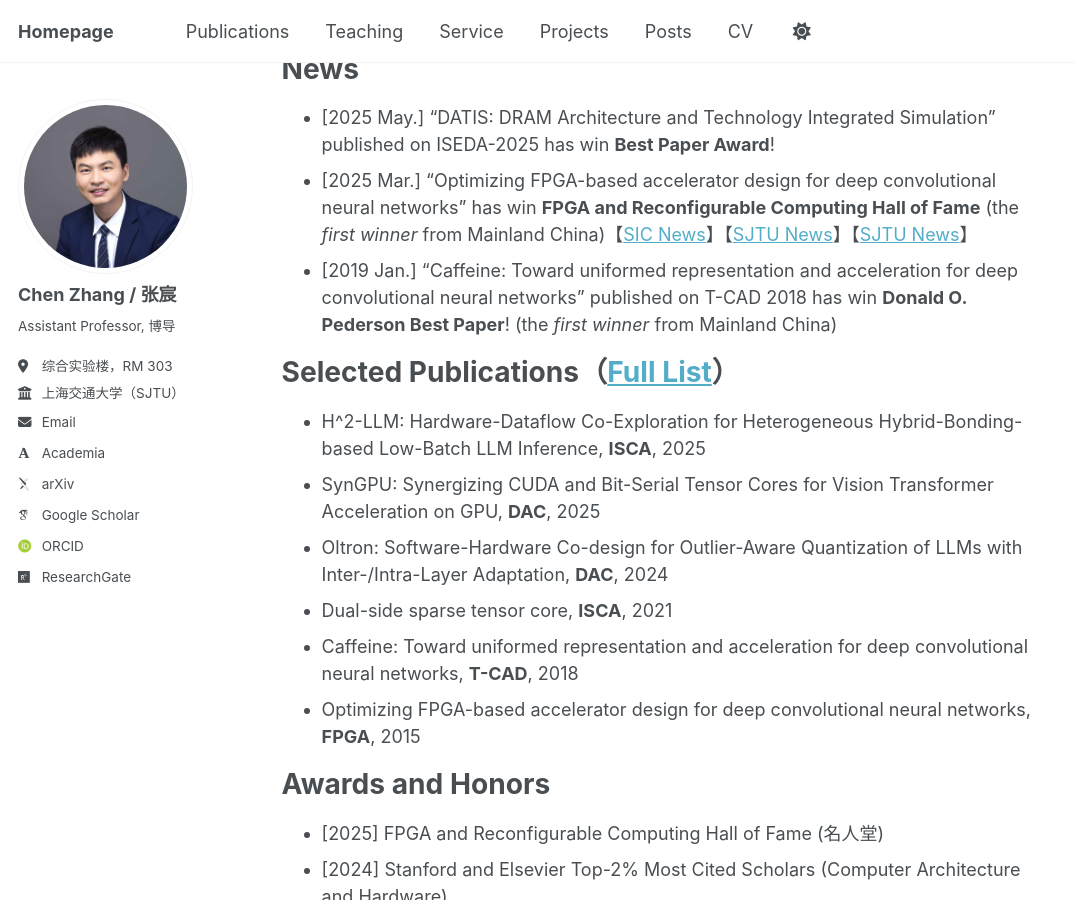
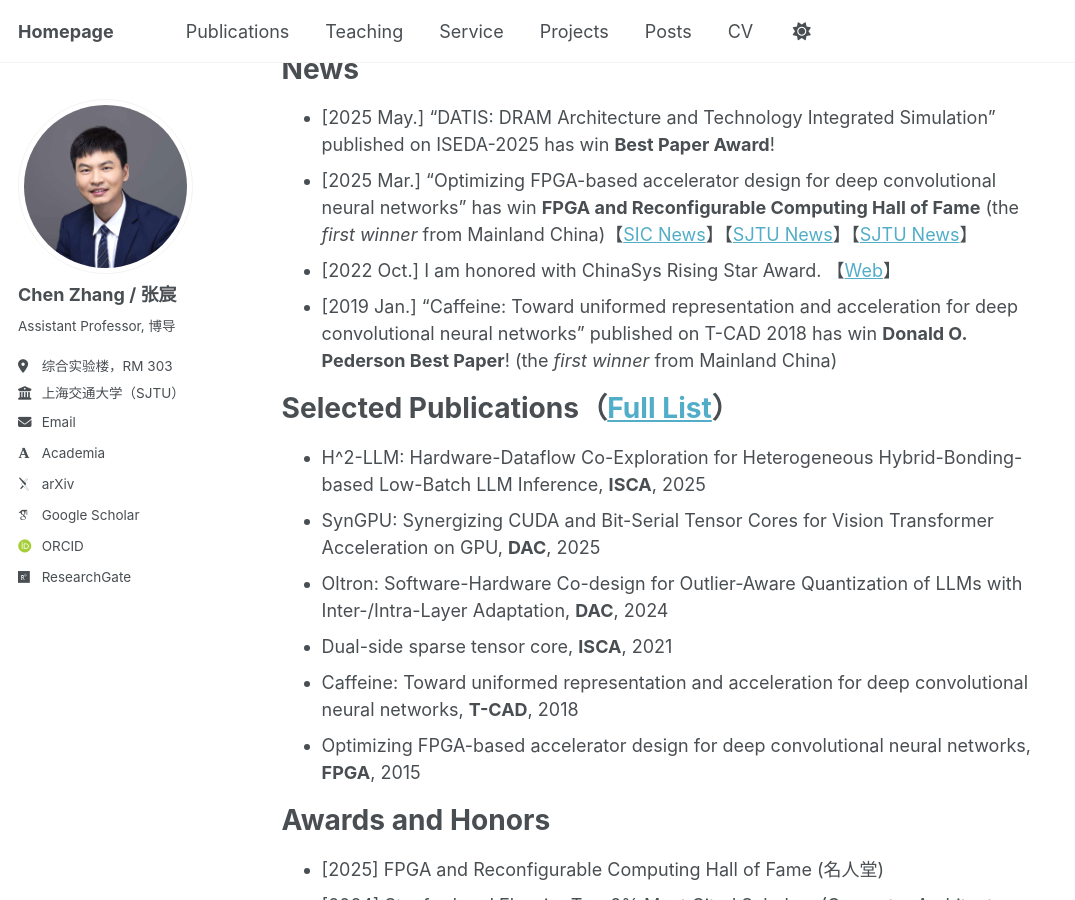
Before and after one commit to chenzhangsjtu/chenzhangsjtu.github.io, a Jekyll site: the page built from _pages/about.md, in a window 1280 px wide and 900 px high, scrolled down 986 px. Shown: the whole window, without its empty margins (0-1075 px from the left). Built offline with Jekyll 4.4.1, drawn with Linux system fonts in a browser that asks for light colours; some web fonts are replaced.

Commit message:
Update about.md

```diff
--- a/_pages/about.md
+++ b/_pages/about.md
@@ -20,6 +20,7 @@ News
 ======
 - [2025 May.] "DATIS: DRAM Architecture and Technology Integrated Simulation" published on ISEDA-2025 has win **Best Paper Award**!
 - [2025 Mar.] "Optimizing FPGA-based accelerator design for deep convolutional neural networks" has win **FPGA and Reconfigurable Computing Hall of Fame** (the *first winner* from Mainland China)【[SIC News](https://mp.weixin.qq.com/s/ZKNA4BI9bxbInRNhaJVlLg)】【[SJTU News](https://mp.weixin.qq.com/s/vpba44-PizkJ_xq2F9I0Uw)】【[SJTU News](https://news.sjtu.edu.cn/jdyw/20250305/207749.html)】
+- [2022 Oct.] I am honored with ChinaSys Rising Star Award. 【[Web](https://chinasys.org/doku.php?id=awards)】
 - [2019 Jan.] "Caffeine: Toward uniformed representation and acceleration for deep convolutional neural networks" published on T-CAD 2018 has win **Donald O. Pederson Best Paper**! (the *first winner* from Mainland China)
 
 Selected Publications（[Full List](https://chenzhangsjtu.github.io/publications/)）
```
